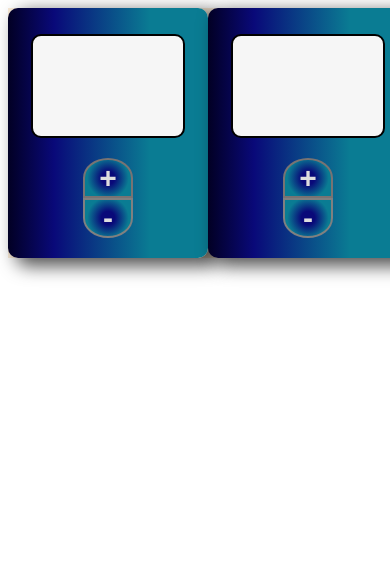
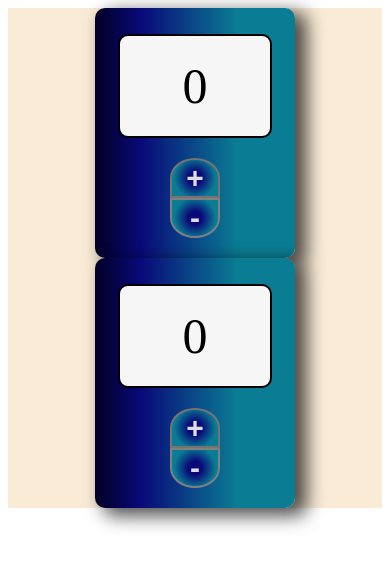
Before and after one commit to Ejiro-David/counter-button, a React (Create React App) app: page / in a window 390 px wide. Shown: the top 568 px of the page. Built offline with nearby package versions, Linux system fonts and the light colour scheme.

Commit message:
working on state

```diff
--- a/src/App.css
+++ b/src/App.css
@@ -23,6 +23,10 @@
   width: 150px;
   height: 100px;
   margin: 20px;
+  display: flex;
+  justify-content: center;
+  align-items: center;
+  font-size: 50px;
   background-color: rgb(246, 246, 246);
   border-radius: 10px;
   border: 2px solid black;
@@ -54,3 +58,13 @@ button:hover{
 /* img{
   width: 10px;
 } */
+@media (max-width: 470px){
+  .App{
+    display: flex;
+    /* min-height: 100vh; */
+    flex-direction: column;
+    align-items: center;
+    background-color: antiquewhite;
+    /* add space between items */
+  }
+}
--- a/src/App.js
+++ b/src/App.js
@@ -1,19 +1,35 @@
+import { useState } from "react";
 import "./App.css";
 // import down from '../src/icons/down.png' use icons
 
-function App() {
+const Counter1 = ({display}) => {
   return (
-    <div className="App">
-      <div className="counter1">
-        <div className="display"></div>
+    <div className="counter1">
+        <div className="display">{display}</div>
         <button className="incr">+</button>
         <button className="decr">-</button>
       </div>
-      <div className="counter2">
-        <div className="display"></div>
+  )
+}
+
+const Counter2 = ({display}) => {
+  return (
+    <div className="counter2">
+        <div className="display">{display}</div>
         <button className="incr">+</button>
         <button className="decr">-</button>
       </div>
+  )
+}
+
+function App() {
+  const [firstDisplay, setFirstDisplay] = useState(0);
+  const [secondDisplay, setSecondDisplay] = useState(0);
+
+  return (
+    <div className="App">
+      <Counter1 display={firstDisplay}/>
+      <Counter2 display={secondDisplay}/>
     </div>
   );
 }
```
Also changed, not shown: notes.txt.
